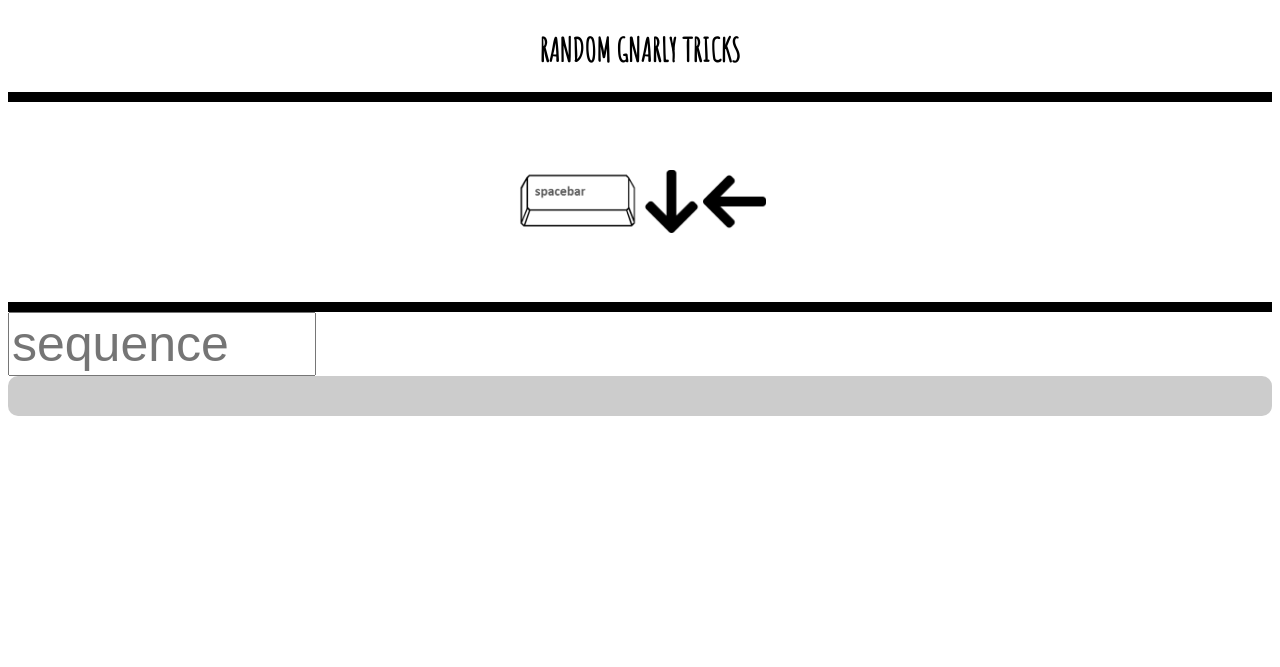
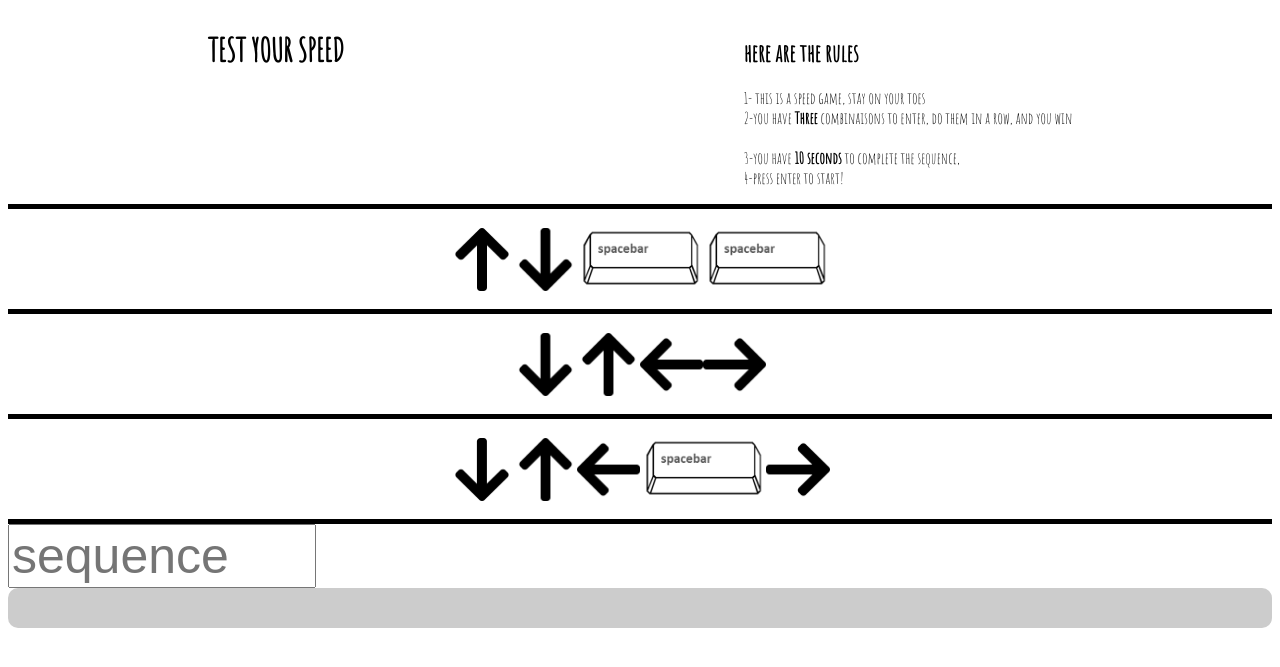
Before and after one commit to armarmlegs/Trasher, a PHP site: page / in a window 1280 px wide. Shown: the top 667 px of the page. Run offline with PHP 8.4, Linux system fonts and the light colour scheme.

Commit message:
base game is working, functions are done, will tweak them tomorrow as well as the css aspect of things

```diff
--- a/app.js
+++ b/app.js
@@ -1,12 +1,19 @@
 let userTxt = [];
 
-let lvl1 = ["up", "down", "space", "space"];
-let lvl2 = [];
-let lvl3 = [];
+let i = 0;
 
-console.log(userTxt);
+let currentLevelIndex = 0;
+console.log(currentLevelIndex);
+let levels = [
+  ["up", "down", "space", "space"],
+  ["down", "up", "left", "right"],
+  ["down", "up", "left", "space", "right"],
+];
+let timeout = null;
+
 let input = document.querySelector("input");
 console.log(input);
+let point = document.querySelector(".txtArea");
 
 input.addEventListener("keydown", handler, true);
 let up = false;
@@ -20,60 +27,92 @@ function handler(event) {
   if (event.keyCode == keyboardEasy.right) {
     right = true;
     push("right");
-    compare();
+    point.innerHTML += "right";
   } else if (event.keyCode == keyboardEasy.left) {
     left = true;
     push("left");
-    compare();
+    console.log("leftArrow");
   } else if (event.keyCode == keyboardEasy.down) {
     down = true;
     push("down");
-    compare();
+    console.log("down");
   } else if (event.keyCode == keyboardEasy.up) {
     up = true;
     push("up");
-    compare();
+    console.log("up");
   } else if (event.keyCode == keyboardEasy.space) {
     space = true;
     push("space");
-    compare();
+    console.log("space");
   }
+  compare();
 }
+
 //function push string into the usertext array
 function push(str) {
   userTxt.push(str);
-  console.log(userTxt);
 }
 
 //function is equal qui va comparer le user input a l'array
 
 function compare() {
-  console.log(lvl1, userTxt);
-  if (JSON.stringify(lvl1) === JSON.stringify(userTxt)) {
-    console.log("good!");
-  } else {
-    console.log("All wrong");
+
+  if (i > 2) {
+    clearTimeout(timeout);
+    return alert("you won the game, try again by refreshing the page");
+
+  }
+
+  if (userTxt.length > levels[i].length) {
+    alert(`try again dummy`);
+    gameOver();
+    clearBar();
+  } else if (JSON.stringify(levels[i]) == JSON.stringify(userTxt)) {
+    nxtlvl();
+    let hypeMan = document.querySelector(".hypeMan");
+    hypeMan.innerHTML = `Damn Son ! step ${i} is complete`;
+
   }
 }
 
-//game init, first event listener on the window, then funciton init that will start the countdown bar.
+//game init, first event listener on the window, then function time that will start the countdown bar.
 window.addEventListener("keydown", function (evt) {
   if (evt.keyCode === 13) {
-    console.log("legggoooo");
     time();
+    startBar();
+    focus();
   }
 });
 
 function time() {
-  setTimeout(function () {
-
-  }, 2000);
+   timeout =setTimeout(function () {
+    alert("Game Over you are wayyy to slowwww homie");
+  }, 10000);
 }
 
-function init() {}
+function gameOver() {
+  userTxt = [];
+  focus();
+}
 
-// let leggo = send() => {
-//     const progressBar = document.querySelector('progress-bar');
-//     progressBar.setAttribute('id','play-animation');
+function nxtlvl() {
+  levels[i] = levels[i++];
+  userTxt = [];
+  focus();
+}
 
-//launch the countdown bar
+function startBar() {
+  let progBar = document.querySelector(".progress-bar");
+  progBar.setAttribute("id", "play-animation");
+}
+
+function clearBar() {
+  let progBar = document.getElementById("play-animation");
+  progBar.setAttribute("class", "progress-bar");
+
+  console.log(progBar);
+}
+
+function focus() {
+  point.focus();
+}
--- a/index.html
+++ b/index.html
@@ -10,22 +10,45 @@
   </head>
   <body>
     <header class="header">
-      <h1>RANDOM GNARLY TRICKS</h1>
+      <h1>TEST YOUR SPEED</h1>
+      <div class="floating"> <h2>here are the rules</h2>
+      <p>1- this is a speed game, stay on your toes
+        <br>
+      2-you have  <strong>Three</strong> combinaisons to enter, do them in a row, and you win <br>
+     <br> 3-you have <strong>10 seconds</strong> to complete the sequence,<br>  4-press enter to start!
+    </p>
+      </div>
     </header>
 
     <div id="images">
+      <img src="img/up-arrow.png" class="arrow" />
+      <img src="img/down-arrow.png" alt="down-arrow" class="arrow" />
       <img src="img/spacebar-pagedown.png" alt="space" class="img" />
+      <img src="img/spacebar-pagedown.png" alt="space" class="img" />
+    </div>
+    <div id="images">
       <img src="img/down-arrow.png" alt="down-arrow" class="arrow" />
-      <img src="img/left-arrow.png" alt="left-arrow" class="arrow" />
+      <img src="img/up-arrow.png" class="arrow" />
+      <img src="img/left-arrow.png" class="arrow" />
+      <img src="img/right-arrow.png" class="arrow" />
+    </div>
+    <div id="images">
+      <img src="img/down-arrow.png" alt="down-arrow" class="arrow" />
+      <img src="img/up-arrow.png" class="arrow" />
+      <img src="img/left-arrow.png" class="arrow" />
+      <img src="img/spacebar-pagedown.png" alt="space" class="img" />
+      <img src="img/right-arrow.png" class="arrow" />
     </div>
 
-    <div class="input"><input type="text" placeholder="sequence" class="txtArea" /></div>
+    <div class="input">
+      <input type="text" placeholder="sequence" class="txtArea" />
+    </div>
+     <div class="hypeMan"></div>
 
     <div class="container">
       <div class="progress-bar"></div>
     </div>
 
-
     <script type="module" src="app.js"></script>
   </body>
 </html>
--- a/style.css
+++ b/style.css
@@ -18,11 +18,15 @@
   justify-content: space-around;
   align-items: baseline;
   align-content: flex-start;
-  border-bottom: 10px solid black;
+  border-bottom: 5px solid black;
 }
 
 h1 {
   font-family: reggae;
+}
+
+.floating{
+  float:right;
 }
 
 .original {
@@ -37,12 +41,12 @@ h1 {
 #images {
   display: flex;
   flex-direction: row;
-  flex-wrap: nowrap;
+  flex-wrap: wrap;
   justify-content: center;
   align-items: center;
-  align-content: stretch;
-  height: 200px;
-  border-bottom: 10px solid black;
+  align-content: center;
+  height: 100px;
+  border-bottom: 5px solid black;
 }
 
 .img {
@@ -53,12 +57,10 @@ h1 {
   width: 5%;
 }
 
-.txtArea{
-    width: 300px;
-    font-size: 50px;
-    margin: 0 auto;
-
-
+.txtArea {
+  width: 300px;
+  font-size: 50px;
+  margin: 0 auto;
 }
 
 .container {
@@ -72,16 +74,12 @@ h1 {
   position: absolute;
   height: 100%;
   background-color: cadetblue;
-  animation: progress-animation 8s, forwards;
+
   border-radius: 10px;
 }
 
-.container .play-animation {
-  position: absolute;
-  height: 100%;
-  background-color: cadetblue;
-  animation: progress-animation 8s, forwards;
-  border-radius: 10px;
+#play-animation {
+  animation: progress-animation 10s, forwards;
 }
 
 @keyframes progress-animation {
@@ -92,3 +90,8 @@ h1 {
     width: 0%;
   }
 }
+
+.hypeMan{
+  font-family: reggae;
+
+}
```
